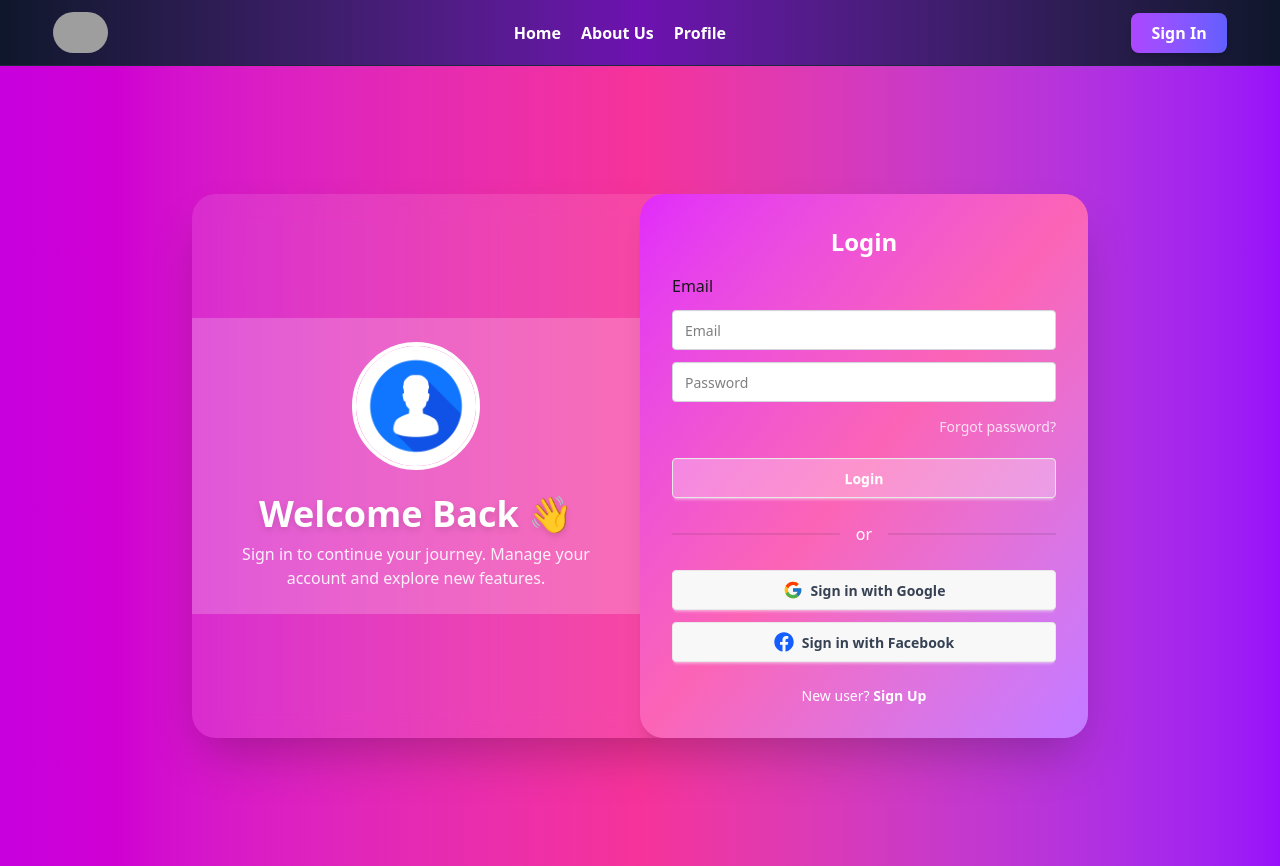
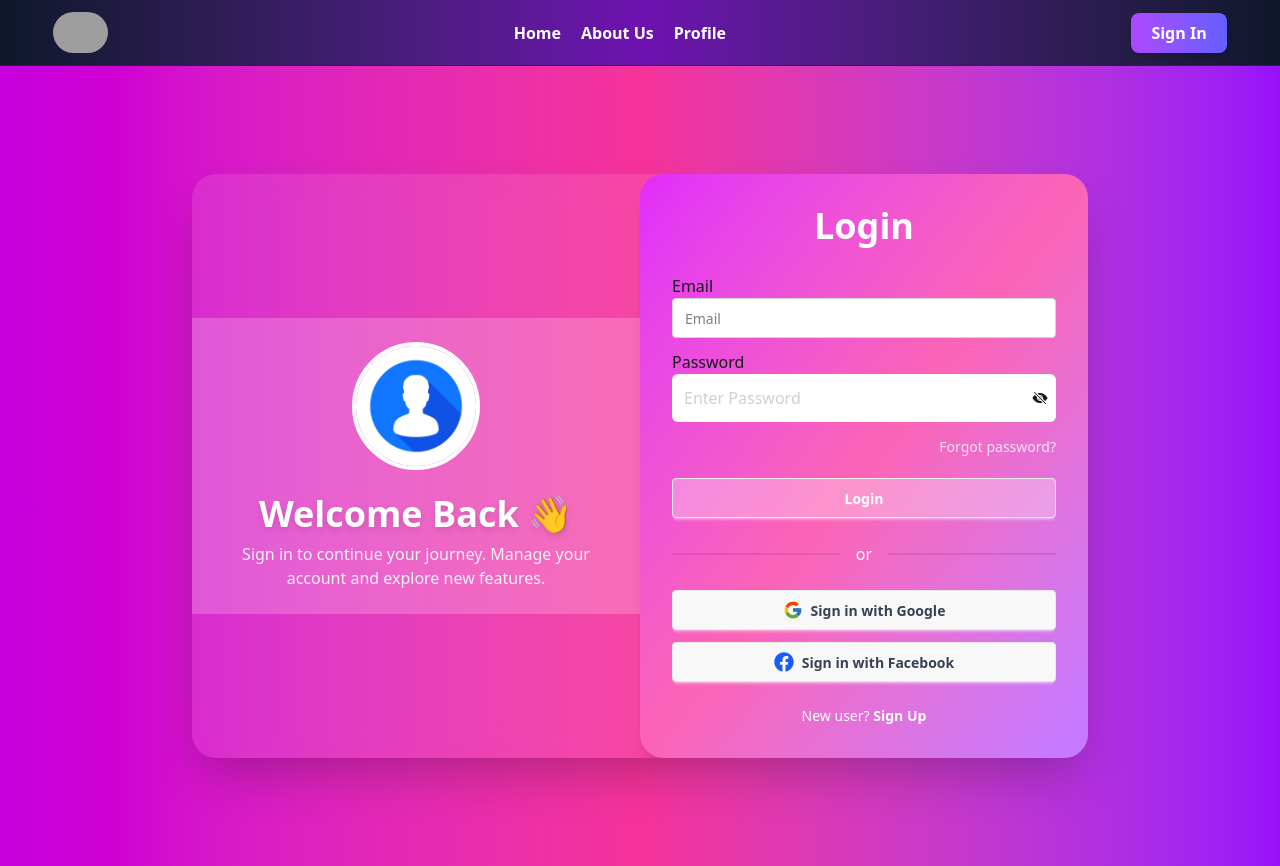
Before and after one commit to shehabRabby/Firebase-fighter, a React (Vite) app: page /signin in a window 1280 px wide. Built offline with nearby package versions, Linux system fonts and the light colour scheme; grey boxes are pictures that could not be loaded.

Commit message:
google signup popup setup compelete

```diff
--- a/src/Pages/SignUp.jsx
+++ b/src/Pages/SignUp.jsx
@@ -33,8 +33,57 @@ const SignUp = () => {
       toast.success("Signup Successfull");
     })
     .catch((e) =>{
-      console.log(e)
-      toast.error(e.message)
+      console.log(e.code)
+          if (!e.code) {
+           toast.error("An unexpected error occurred.");
+           return;
+          }
+
+         if (e.code === "auth/email-already-in-use") {
+           toast.error("⚠️ This email is already registered. Try logging in instead.");
+         }
+         else if (e.code === "auth/invalid-email") {
+           toast.error("🚫 Invalid email format. Please check and try again.");
+         }
+         else if (e.code === "auth/operation-not-allowed") {
+           toast.error("❌ This authentication method is disabled. Contact support.");
+         }
+         else if (e.code === "auth/weak-password") {
+           toast.error("🔒 Password must be at least 6 characters long.");
+         }
+         else if (e.code === "auth/missing-password") {
+           toast.error("🔑 Please enter your password.");
+         }
+         else if (e.code === "auth/user-disabled") {
+           toast.error("🚷 This account has been disabled by an admin.");
+         }
+         else if (e.code === "auth/user-not-found") {
+           toast.error("😕 No account found with this email.");
+         }
+         else if (e.code === "auth/wrong-password") {
+           toast.error("❌ Incorrect password. Try again.");
+         }
+         else if (e.code === "auth/too-many-requests") {
+           toast.error("😤 Too many attempts. Try again later.");
+         }
+         else if (e.code === "auth/network-request-failed") {
+           toast.error("🌐 Network error. Please check your connection.");
+         }
+         else if (e.code === "auth/internal-error") {
+           toast.error("💥 Internal error. Please try again later.");
+         }
+         else if (e.code === "auth/missing-email") {
+           toast.error("📧 Email is required.");
+         }
+         else if (e.code === "auth/invalid-credential") {
+           toast.error("🚫 Invalid login credentials.");
+         }
+         else if (e.code === "auth/popup-closed-by-user") {
+           toast.error("👋 Sign-in popup closed before completion.");
+         }
+         else {
+           toast.error(`⚠️ ${e.message || "Something went wrong. Please try again."}`);
+         }
     })
 
 
--- a/src/Pages/Signin.jsx
+++ b/src/Pages/Signin.jsx
@@ -1,11 +1,76 @@
-import React from "react";
+import React, { use, useState } from "react";
 import { FcGoogle } from "react-icons/fc";
-import { FaFacebook } from "react-icons/fa";
-
+import { FaEye, FaFacebook } from "react-icons/fa";
+import logo from "../assets/logo.jpg";
 import userImage from "../assets/user.jpg"; // Your uploaded image
 import { Link } from "react-router";
+import { IoEyeOff } from "react-icons/io5";
+import { GoogleAuthProvider, signInWithEmailAndPassword, signInWithPopup, signOut } from "firebase/auth";
+import { auth } from "../firebase.config";
+import { toast } from "react-toastify";
+
+const googleProvider = new GoogleAuthProvider();
+
+
+
 
 const Signin = () => {
+   const [show,setShow] = useState(false); //state for hide password
+   const [user,setUser] = useState(null); //user set local storage
+
+
+
+   const handleSignin =(e)=>{
+    e.preventDefault();
+    const email = e.target.email.value;
+    const password = e.target.password.value;
+    // console.log("Signup function enter :",email,password );
+
+    signInWithEmailAndPassword(auth,email,password)
+    .then((res) => {
+      console.log(res);
+      setUser(res.user);
+      toast.success("Sign in Successfull")
+    })
+    .catch((e) => {
+      console.log(e)
+      toast.error(error.message);
+    })
+   }
+
+
+   const handleSignout =()=>{
+    signOut(auth)
+    .then((res)=>{
+      toast.success("SignOut Successfull");
+      setUser(null);
+    })
+    .catch((e)=>{
+      console.log(e);
+      toast.error(e.message);
+    })
+   }
+
+
+  //fgoogle sign in here
+   const handleGoogleSignIn =()=>{
+    signInWithPopup(auth,googleProvider)
+    .then((res)=>{
+      setUser(res.user);
+      toast.success("Google Sign In Successfull");
+    })
+    .catch((e)=>{
+      console.log(e);
+      toast.error(e.message);
+    })
+   }
+
+
+
+
+
+
+
 
 
   return (
@@ -29,40 +94,46 @@ const Signin = () => {
 
         {/* Right Section (Login Card) */}
         <div className="w-full lg:w-1/2 p-6 sm:p-8 bg-gradient-to-br from-fuchsia-500 via-pink-400 to-purple-400 rounded-t-3xl lg:rounded-tr-none lg:rounded-l-3xl shadow-xl">
-          <h2 className="text-2xl font-semibold text-center mb-4 text-white">
-            Login
-          </h2>
 
-          <form className="flex flex-col gap-3">
+          {user ? (
+            <div className="text-center space-y-3">
+              <img src={ user?.photoURL || logo} alt="" className="h-20 w-20 rounded-full mx-auto p-2" />
+              <h2 className="text-xl font-semibold">{user?.displayName}</h2>
+              <h2 className="text-white/80">{user?.email}</h2>
+              <button className="btn border bg-gradient-to-r from-fuchsia-200 via-pink-500 to-purple-100 flex items-center gap-2  hover:bg-gray-100 w-full" onClick={handleSignout} >Sign Out</button>
+
+            </div>
+
+          ):(
+            <form onSubmit={handleSignin} className="flex flex-col gap-3">
+              <h2 className="text-4xl font-bold text-center mb-4 text-white">Login</h2>
+               {/* email  */}
+               <div>
                  <label htmlFor="">Email</label>
-            <input
-              type="email"
-              placeholder="Email"
-              className="input input-bordered w-full border-gray-300 focus:ring-2 focus:ring-pink-500 text-black"
-            />
+                 <input type="email" name="email" placeholder="Email" className="input input-bordered w-full border-gray-300 focus:ring-2 focus:ring-pink-500 text-black"/>
+               </div>
 
-            <input
-              type="password"
-              placeholder="Password"
-              className="input input-bordered w-full border-gray-300 focus:ring-2 focus:ring-pink-500 text-black"
-            />
+               {/* password  */}
+               <div className="relative">{/* password  */}
+                 <label htmlFor="">Password</label>
+                 <input type={show ? "text":"password"} name="password" placeholder="Enter Password" className="w-full p-3 rounded-md bg-white text-gray-400 focus:outline-none"/>
+                 {/* eye icon*/}
+                 <span onClick={()=>{setShow(!show)}} className="absolute right-[8px] top-[40px] cursor-pointer">{show ? <FaEye></FaEye> : <IoEyeOff></IoEyeOff>}</span>
+               </div>
 
                <div className="text-right">
-              <a className="text-sm text-white/80 hover:underline font-medium">
-                Forgot password?
-              </a>
+                 <a className="text-sm text-white/80 hover:underline font-medium"> Forgot password?</a>
                </div>
 
-            <button
-              type="submit"
-              className="btn bg-white/30 hover:bg-white/50 text-white font-semibold w-full mt-2"
-            >
+               <button type="submit" className="btn bg-white/30 hover:bg-white/50 text-white font-semibold w-full mt-2">
                  Login
                </button>
 
                <div className="divider text-white">or</div>
 
-            <button className="btn border text-gray-700 flex items-center gap-2 hover:bg-gray-100 w-full">
+
+               {/* google sign in button */}
+               <button onClick={handleGoogleSignIn} className="btn border text-gray-700 flex items-center gap-2 hover:bg-gray-100 w-full">
                  <FcGoogle className="text-xl" /> Sign in with Google
                </button>
 
@@ -74,6 +145,9 @@ const Signin = () => {
                  New user? <Link to="/signup" className="font-bold hover:underline">Sign Up</Link>
                </p>
           </form>
+          )}
+
+
         </div>
       </div>
     </div>
```
Lines whose indentation alone changed are shown as unchanged.
